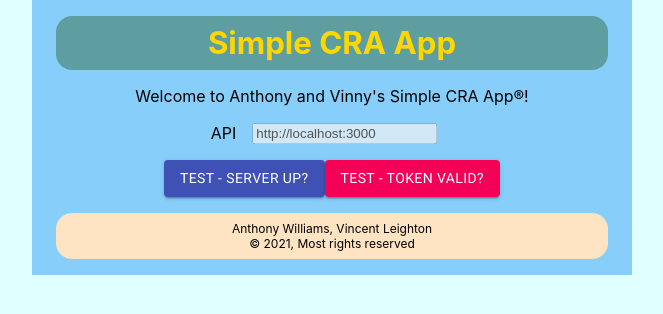
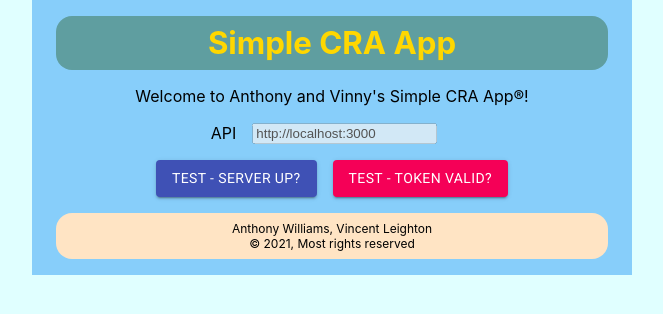
Before and after one commit to Wolven531/simple-cra-app, a React (Create React App) app: page / in a window 1280 px wide. Shown: the top 314 px of the page, without its empty margins (308-971 px from the left). Built offline with nearby package versions, Linux system fonts and the light colour scheme.

Commit message:
Add some spacing between buttons

```diff
--- a/src/App.css
+++ b/src/App.css
@@ -7,6 +7,7 @@
 
 .app {
 	background-color: lightskyblue;
+	/* min-height: 600px; */
 	padding: var(--app-padding);
 }
 
@@ -21,6 +22,16 @@
 .app p {
 	text-align: center;
 }
+
+.app .btn-health {
+	margin-right: var(--app-padding);
+}
+
+/*
+.app .btn-token {
+
+}
+*/
 
 .app > .footer {
 	background-color: bisque;
```
